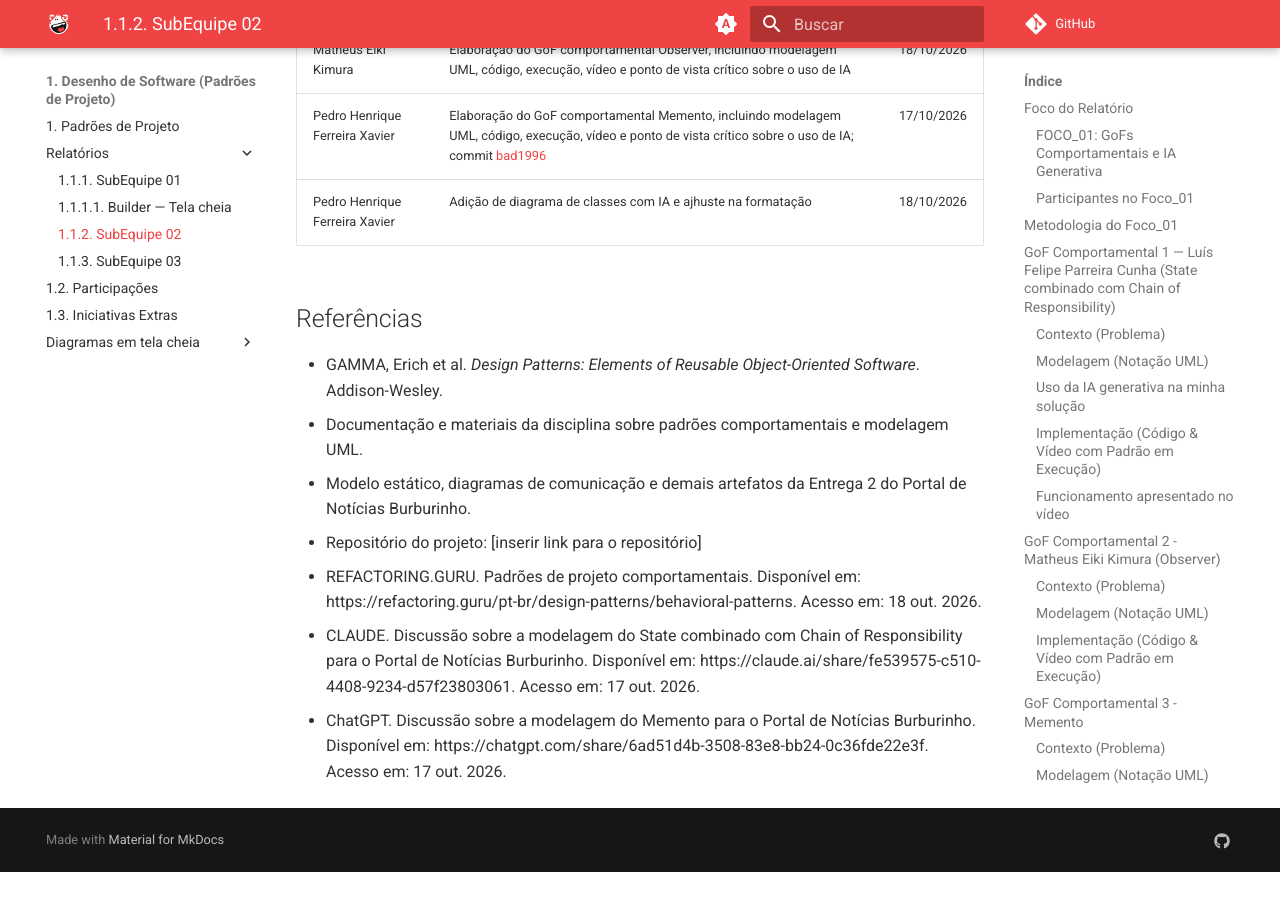
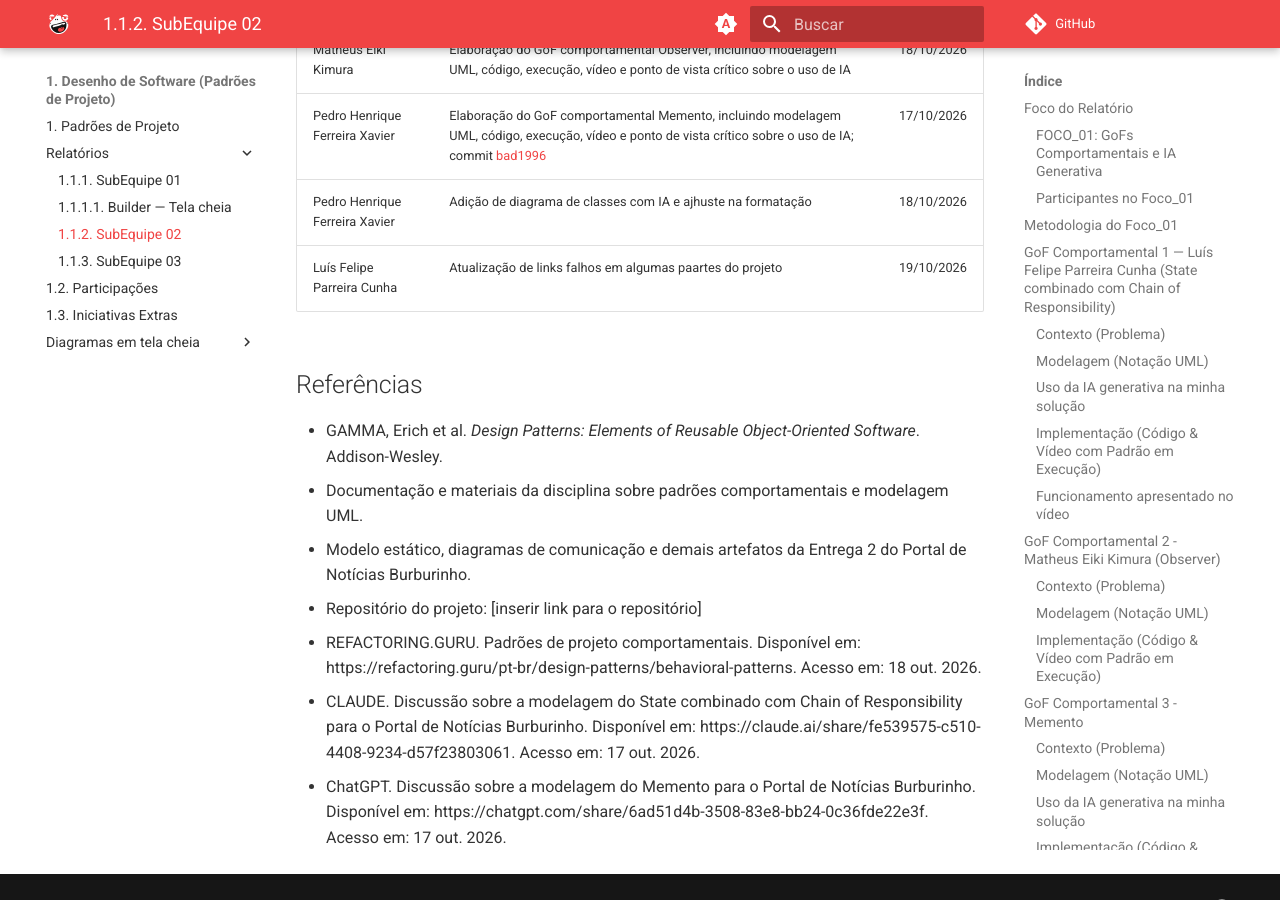
Before and after one commit to UnBArqDsw2026-2-Turma01/2026.2-T01-_G3_ProjetoPortalNoticias_Entrega_03, an MkDocs documentation site: the page built from docs/Base/Relatórios/1.1.2.SubEquipe_02.md, in a window 1280 px wide and 900 px high, scrolled down 10859 px. Built offline with MkDocs 1.6.1 and Material for MkDocs 9.7.7, drawn with Linux system fonts in a browser that asks for light colours; comment, search, counter and statistics services are not loaded; before the commit the page ends 11731 px from its top, so only the background shows below that.

Commit message:
docs: atualiza dados de versionamento e commits de contribuição no projeto

```diff
--- a/docs/Base/Relatórios/1.1.2.SubEquipe_02.md
+++ b/docs/Base/Relatórios/1.1.2.SubEquipe_02.md
@@ -556,6 +556,7 @@ Link do vídeo: [https://youtu.be/6l3LYnZpH28](https://youtu.be/6l3LYnZpH28) <br
 | Matheus Eiki Kimura | Elaboração do GoF comportamental Observer, incluindo modelagem UML, código, execução, vídeo e ponto de vista crítico sobre o uso de IA | 18/10/2026 |
 | Pedro Henrique Ferreira Xavier | Elaboração do GoF comportamental Memento, incluindo modelagem UML, código, execução, vídeo e ponto de vista crítico sobre o uso de IA; commit [bad1996](https://github.com/UnBArqDsw2026-2-Turma01/2026.2-T01-_G3_ProjetoPortalNoticias_Entrega_03/commit/bad19966e37b8d6bed740bb5c0d984718e7e8067) | 17/10/2026 |
 | Pedro Henrique Ferreira Xavier | Adição de diagrama de classes com IA e ajhuste na formatação| 18/10/2026 |
+| Luís Felipe Parreira Cunha | Atualização de links falhos em algumas paartes do projeto | 19/10/2026 |
 
 ## Referências
 
```
Also changed, not shown: docs/Base/1.2.ParticipacoesPadroesDeProjeto.md (+1 -1 lines).
